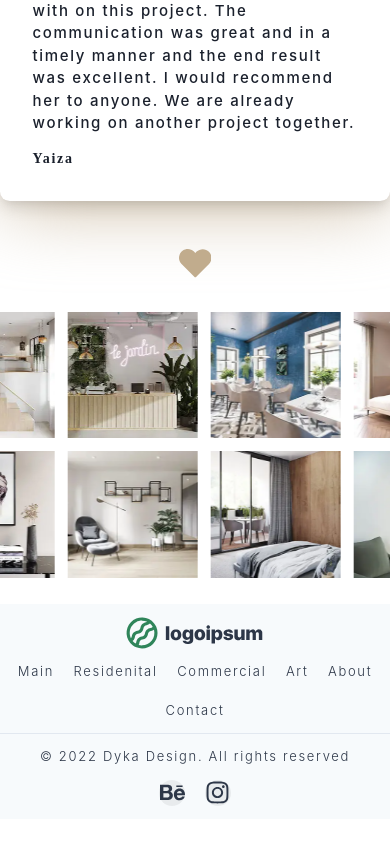
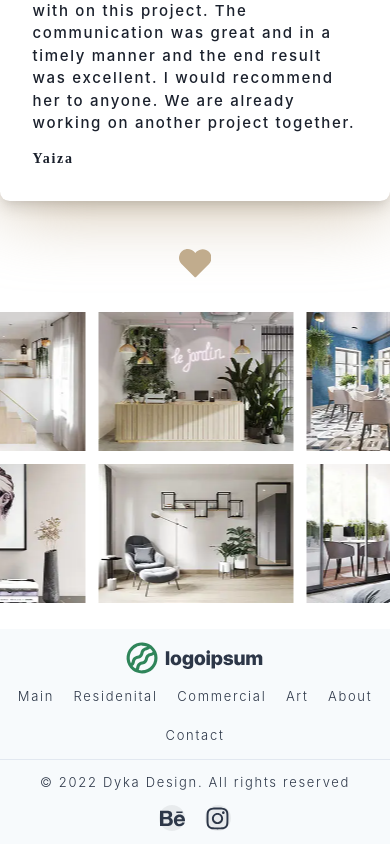
Before and after one commit to scare-destiny/dyka.design-nextjs, a Next.js app: page / in a window 390 px wide. Shown: the part 3356-4200 px from the top of the page. Before the commit the page ends 4175 px from the top, so only its background shows below. Built offline with nearby package versions, Linux system fonts and the light colour scheme.

Commit message:
changed maruqqe"

```diff
--- a/components/Gallery.module.css
+++ b/components/Gallery.module.css
@@ -1,8 +1,6 @@
 .container {
 	min-height: 15vh;
-
 	--space: 1rem;
-
 	display: grid;
 	align-content: center;
 	overflow: hidden;
@@ -18,6 +16,7 @@
 }
 
 
+
 .marquee {
 	--duration: 60s;
 	--gap: var(--space);
@@ -30,8 +29,8 @@
 }
 
 @media screen and (max-width: 400px) {
-.container *	img {
-		min-height: 15vh;
+	.marquee {
+		min-height: 15vh !important;
 	}
 }
 
@@ -51,11 +50,10 @@
 	}
 }
 
-.marquee__group * img {
-	min-width: 10vh;
-	max-width: clamp(10rem, 1rem + 28vmin, 25rem) !important;
+.marquee__group * {
+	max-width: clamp(15rem, 1rem + 28vmin, 25rem) !important;
 	aspect-ratio: 1.4 !important;
-	object-fit: cover;
+	object-fit: cover !important;
 }
 
 .marquee--reverse .marquee__group {
--- a/components/gallery.js
+++ b/components/gallery.js
@@ -1,13 +1,53 @@
-import Marquee from './marquee'
-import MarqueeReversed from './marqueeReversed'
+import React from 'react'
+import Image from 'next/image'
 import styles from './Gallery.module.css'
+import image1 from '../public/assets/gallery-1.webp'
+import image2 from '../public/assets/gallery-2.webp'
+import image3 from '../public/assets/gallery-3.webp'
+import image4 from '../public/assets/gallery-4.webp'
+import image5 from '../public/assets/gallery-5.webp'
+import image6 from '../public/assets/gallery-6.webp'
+import image7 from '../public/assets/gallery-7.webp'
+import image8 from '../public/assets/gallery-8.webp'
+import image9 from '../public/assets/gallery-9.webp'
+import image10 from '../public/assets/gallery-10.webp'
 
 const Gallery = () => {
 	return (
-		<div className={styles.container}>
-			<Marquee />
-			<MarqueeReversed />
-		</div>
+			<div className={styles.container}>
+			<div className={styles.marquee}>
+				<div className={styles.marquee__group}>
+					<Image src={image1} alt='' />
+					<Image src={image2} alt='marquee image' />
+					<Image src={image3} alt='marquee image' />
+					<Image src={image4} alt='marquee image' />
+					<Image src={image5} alt='marquee image' />
+				</div>
+				<div aria-hidden='true' className={styles.marquee__group}>
+					<Image src={image1} alt='marquee image' />
+					<Image src={image2} alt='marquee image' />
+					<Image src={image3} alt='marquee image' />
+					<Image src={image4} alt='marquee image' />
+					<Image src={image5} alt='marquee image' />
+				</div>
+			</div>
+			<div className={styles.marquee}>
+				<div className={styles.marquee__group}>
+					<Image src={image6} alt='' />
+					<Image src={image7} alt='marquee image' />
+					<Image src={image8} alt='marquee image' />
+					<Image src={image9} alt='marquee image' />
+					<Image src={image10} alt='marquee image' />
+				</div>
+				<div aria-hidden='true' className={styles.marquee__group}>
+					<Image src={image6} alt='marquee image' />
+					<Image src={image7} alt='marquee image' />
+					<Image src={image8} alt='marquee image' />
+					<Image src={image9} alt='marquee image' />
+					<Image src={image10} alt='marquee image' />
+				</div>
+				</div>
+				</div>
 	)
 }
 
--- a/components/marquee.js
+++ b/components/marquee.js
@@ -6,9 +6,15 @@ import image2 from '../public/assets/gallery-2.webp'
 import image3 from '../public/assets/gallery-3.webp'
 import image4 from '../public/assets/gallery-4.webp'
 import image5 from '../public/assets/gallery-5.webp'
-const Marquee = () => {
+import image6 from '../public/assets/gallery-6.webp'
+import image7 from '../public/assets/gallery-7.webp'
+import image8 from '../public/assets/gallery-8.webp'
+import image9 from '../public/assets/gallery-9.webp'
+import image10 from '../public/assets/gallery-10.webp'
+
+const Gallery = () => {
 	return (
-		<>
+			<div className={styles.container}>
 			<div className={styles.marquee}>
 				<div className={styles.marquee__group}>
 					<Image src={image1} alt='' />
@@ -25,7 +31,23 @@ const Marquee = () => {
 					<Image src={image5} alt='marquee image' />
 				</div>
 			</div>
-		</>
+			<div className={styles.marquee}>
+				<div className={styles.marquee__group}>
+					<Image src={image6} alt='' />
+					<Image src={image7} alt='marquee image' />
+					<Image src={image8} alt='marquee image' />
+					<Image src={image9} alt='marquee image' />
+					<Image src={image10} alt='marquee image' />
+				</div>
+				<div aria-hidden='true' className={styles.marquee__group}>
+					<Image src={image6} alt='marquee image' />
+					<Image src={image7} alt='marquee image' />
+					<Image src={image8} alt='marquee image' />
+					<Image src={image9} alt='marquee image' />
+					<Image src={image10} alt='marquee image' />
+				</div>
+				</div>
+				</div>
 	)
 }
 
```
